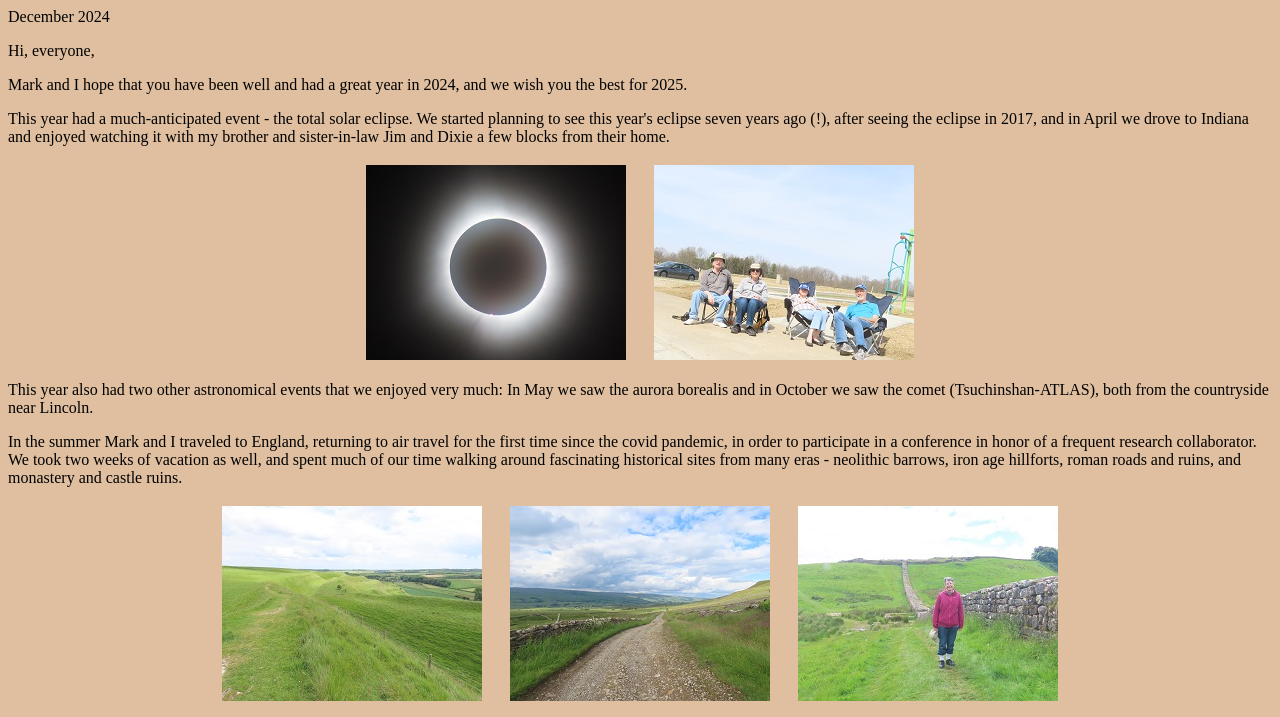
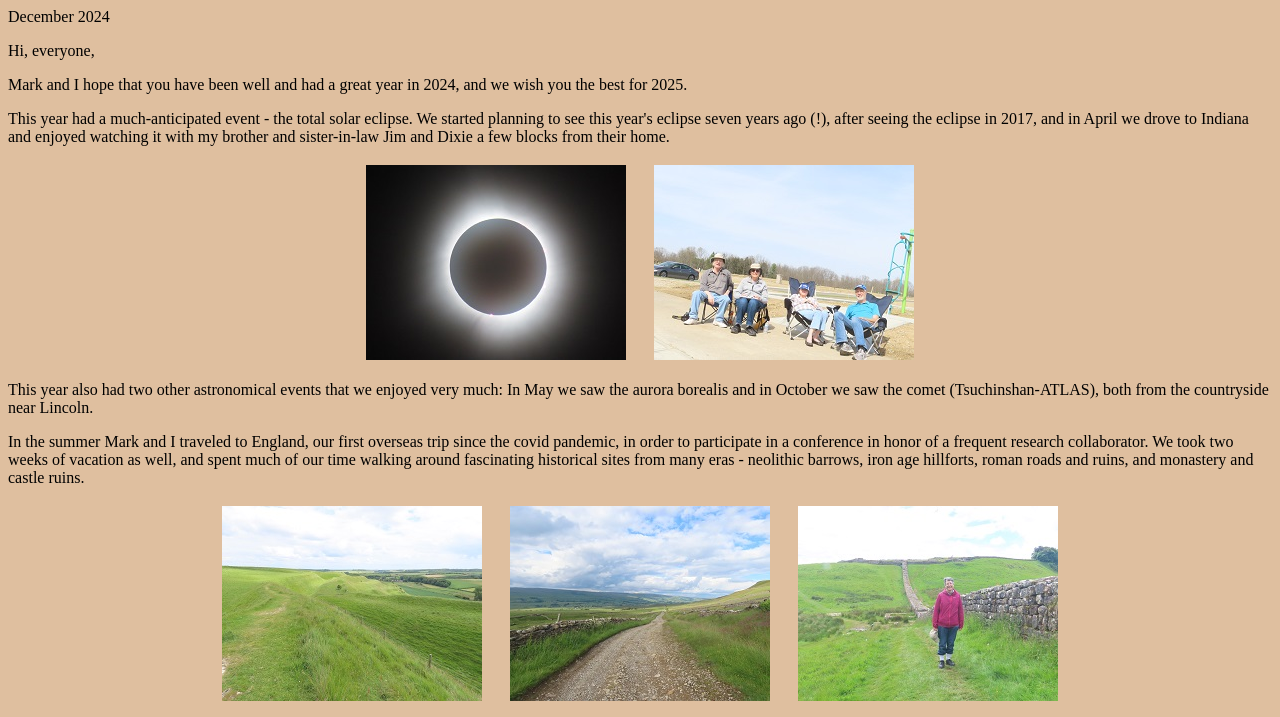
Before and after one commit to shermiller/NewYear_shmb, a plain HTML site: page 2024/index.html in a window 1280 px wide. Shown: the top 717 px of the page. Drawn offline with Linux system fonts and the light colour scheme.

Commit message:
Update index.html

```diff
--- a/2024/index.html
+++ b/2024/index.html
@@ -30,7 +30,7 @@ This year also had two other astronomical events that we enjoyed very much: In M
 
 <p>
 In the summer Mark and I traveled to England,
-returning to air travel for the first time since the covid pandemic, in order to participate in a conference in honor of a frequent research collaborator.
+our first overseas trip since the covid pandemic, in order to participate in a conference in honor of a frequent research collaborator.
 We took two weeks of vacation as well, and spent much of our time walking around fascinating historical sites from many eras -
 neolithic barrows, iron age hillforts, roman roads and ruins, and monastery and castle ruins.
 </p><p>
```
